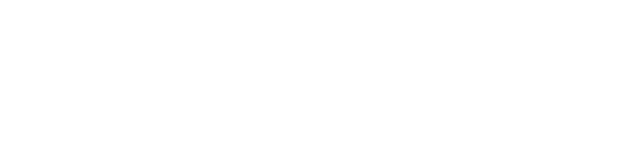
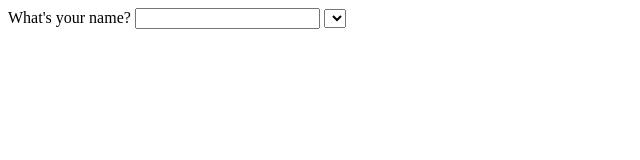
Before and after one commit to JustinUrf/language-suggester, a plain HTML site: page index.html in a window 1280 px wide. Shown: the whole page, without its empty margins (0-640 px from the left). Drawn offline with Linux system fonts and the light colour scheme.

Commit message:
update html file, WIP. Small research in coding language, WIP.

```diff
--- a/index.html
+++ b/index.html
@@ -3,6 +3,20 @@
 <head>
   <link rel="stylesheet" href="css/styles.css" type="text/css">
   <script src="js/scripts.js"></script>
-  <title>template</title>
+  <title>Programming Language Suggester</title>
 </head>
+<body>
+  <form id="form">
+    <label for="username">What's your name?</label>
+    <input id="username-id" name="username" type="text">
+
+    <select name="What do you want to do with your language?" id="question1-id">
+      <option></option>
+      <option></option>
+      <option></option>
+      <option></option>
+    </select>
+
+  </form>
+</body>
 </html>
```
Also changed, not shown: 1 other file.
